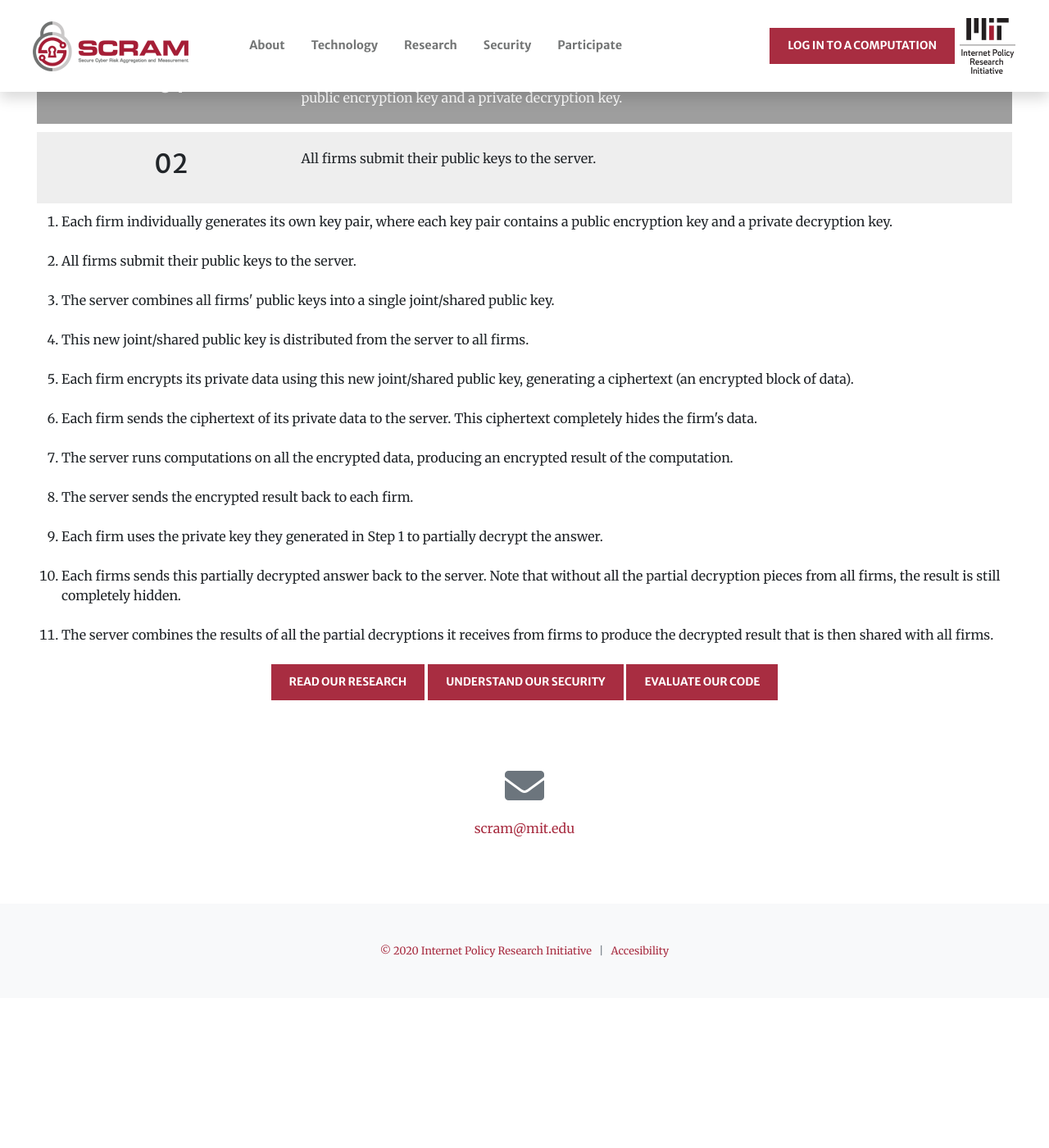
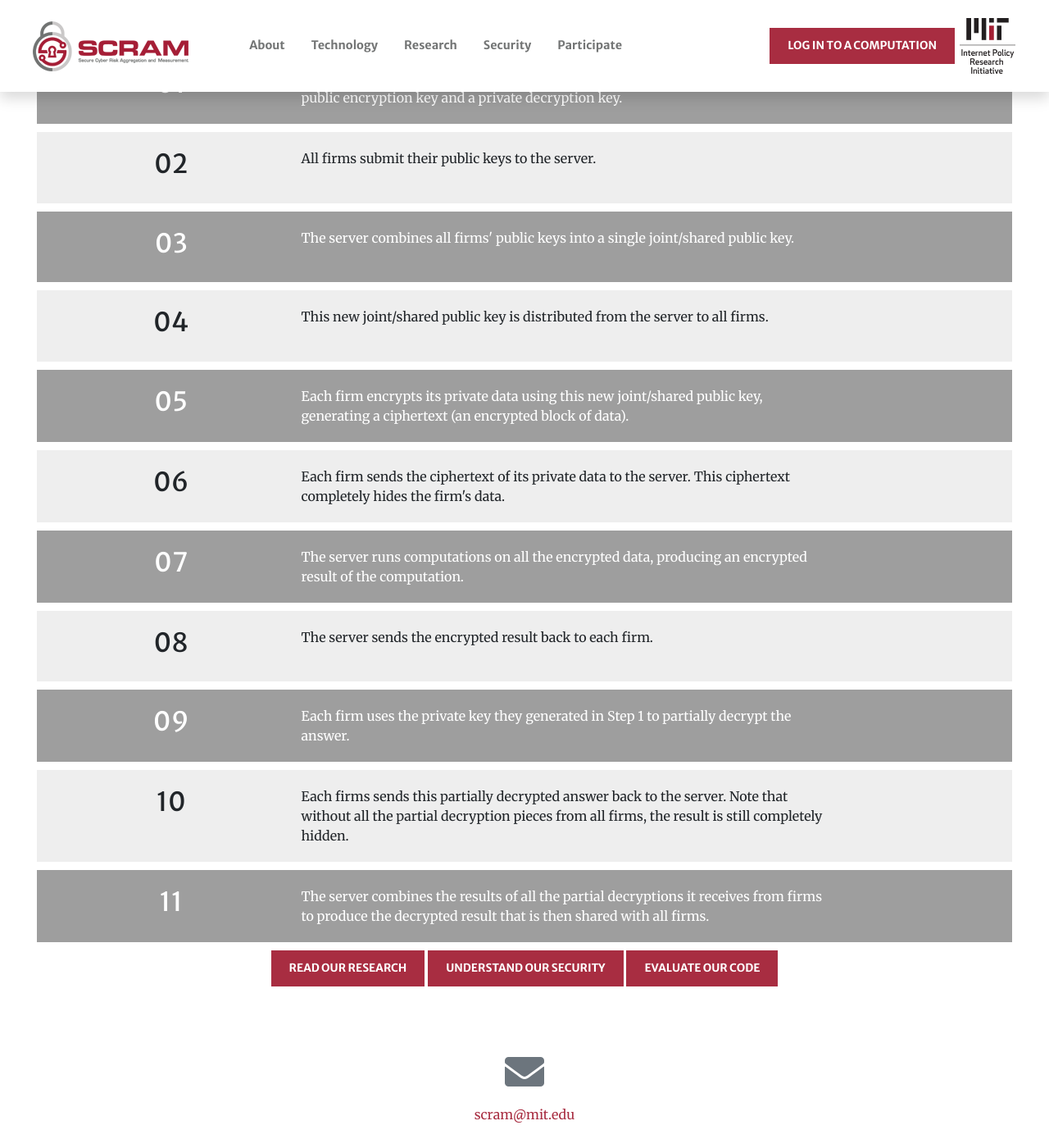
Before and after one commit to jisqyv/MIT, a Jekyll site: the page built from technology.md, in a window 1280 px wide and 1400 px high, scrolled down 2050 px. Shown: the whole window at 82% size. Built offline with Jekyll 4.4.1, drawn with Linux system fonts in a browser that asks for light colours; nearby versions of some CDN libraries; before the commit the page ends 3267 px from its top, so only the background shows below that.

Commit message:
Update aside-technology.html

```diff
--- a/_includes/aside-technology.html
+++ b/_includes/aside-technology.html
@@ -11,19 +11,52 @@
     <div class="clearfix col-xs-12 col-sm-6 col-lg-7" >All firms submit their public keys to the server.</div>
   </div>
 
-	<ol>
-	<li class="mb-4">Each firm individually generates its own key pair, where each key pair contains a public encryption key and a private decryption key.</li>
-	<li class="mb-4">All firms submit their public keys to the server.</li>
-	<li class="mb-4">The server combines all firms' public keys into a single joint/shared public key.</li>
-	<li class="mb-4">This new joint/shared public key is distributed from the server to all firms.</li>
-	<li class="mb-4">Each firm encrypts its private data using this new joint/shared public key, generating a ciphertext (an encrypted block of data).</li>
-	<li class="mb-4">Each firm sends the ciphertext of its private data to the server. This ciphertext completely hides the firm's data.</li>
-	<li class="mb-4">The server runs computations on all the encrypted data, producing an encrypted result of the computation.</li>
-	<li class="mb-4">The server sends the encrypted result back to each firm.</li>
-	<li class="mb-4">Each firm uses the private key they generated in Step 1 to partially decrypt the answer.</li>
-	<li class="mb-4">Each firms sends this partially decrypted answer back to the server. Note that without all the partial decryption pieces from all firms, the result is still completely hidden.</li>
-	<li class="mb-4">The server combines the results of all the partial decryptions it receives from firms to produce the decrypted result that is then shared with all firms. </li>
-	</ol>
+	  <div class="row" style="background-color:#9e9e9e;color:#fff;padding:20px;margin:10px;">
+    <div class="col-xs-12 col-sm-6 col-lg-3 " style="text-align:center;"><h3 class="h2">03</h3></div>
+    <div class="clearfix col-xs-12 col-sm-6 col-lg-7" >The server combines all firms' public keys into a single joint/shared public key.</div>
+  </div>
+
+  	  <div class="row" style="background-color:#eeeeee;padding:20px;margin:10px;">
+    <div class="col-xs-12 col-sm-6 col-lg-3 " style="text-align:center;"><h3 class="h2">04</h3></div>
+    <div class="clearfix col-xs-12 col-sm-6 col-lg-7" >This new joint/shared public key is distributed from the server to all firms.</div>
+  </div>
+
+	  <div class="row" style="background-color:#9e9e9e;color:#fff;padding:20px;margin:10px;">
+    <div class="col-xs-12 col-sm-6 col-lg-3 " style="text-align:center;"><h3 class="h2">05</h3></div>
+    <div class="clearfix col-xs-12 col-sm-6 col-lg-7" >Each firm encrypts its private data using this new joint/shared public key, generating a ciphertext (an encrypted block of data).</div>
+  </div>
+
+  	  <div class="row" style="background-color:#eeeeee;padding:20px;margin:10px;">
+    <div class="col-xs-12 col-sm-6 col-lg-3 " style="text-align:center;"><h3 class="h2">06</h3></div>
+    <div class="clearfix col-xs-12 col-sm-6 col-lg-7" >Each firm sends the ciphertext of its private data to the server. This ciphertext completely hides the firm's data.</div>
+  </div>
+
+	  <div class="row" style="background-color:#9e9e9e;color:#fff;padding:20px;margin:10px;">
+    <div class="col-xs-12 col-sm-6 col-lg-3 " style="text-align:center;"><h3 class="h2">07</h3></div>
+    <div class="clearfix col-xs-12 col-sm-6 col-lg-7" >The server runs computations on all the encrypted data, producing an encrypted result of the computation.</div>
+  </div>
+
+  	  <div class="row" style="background-color:#eeeeee;padding:20px;margin:10px;">
+    <div class="col-xs-12 col-sm-6 col-lg-3 " style="text-align:center;"><h3 class="h2">08</h3></div>
+    <div class="clearfix col-xs-12 col-sm-6 col-lg-7" >The server sends the encrypted result back to each firm.</div>
+  </div>
+
+	  <div class="row" style="background-color:#9e9e9e;color:#fff;padding:20px;margin:10px;">
+    <div class="col-xs-12 col-sm-6 col-lg-3 " style="text-align:center;"><h3 class="h2">09</h3></div>
+    <div class="clearfix col-xs-12 col-sm-6 col-lg-7" >Each firm uses the private key they generated in Step 1 to partially decrypt the answer.</div>
+  </div>
+
+  	  <div class="row" style="background-color:#eeeeee;padding:20px;margin:10px;">
+    <div class="col-xs-12 col-sm-6 col-lg-3 " style="text-align:center;"><h3 class="h2">10</h3></div>
+    <div class="clearfix col-xs-12 col-sm-6 col-lg-7" >Each firms sends this partially decrypted answer back to the server. Note that without all the partial decryption pieces from all firms, the result is still completely hidden.</div>
+  </div>
+
+	  <div class="row" style="background-color:#9e9e9e;color:#fff;padding:20px;margin:10px;">
+    <div class="col-xs-12 col-sm-6 col-lg-3 " style="text-align:center;"><h3 class="h2">11</h3></div>
+    <div class="clearfix col-xs-12 col-sm-6 col-lg-7" >The server combines the results of all the partial decryptions it receives from firms to produce the decrypted result that is then shared with all firms.</div>
+  </div>
+
+
     {% include actions.html actions=section.actions %}
   </div>
 </section>
```
